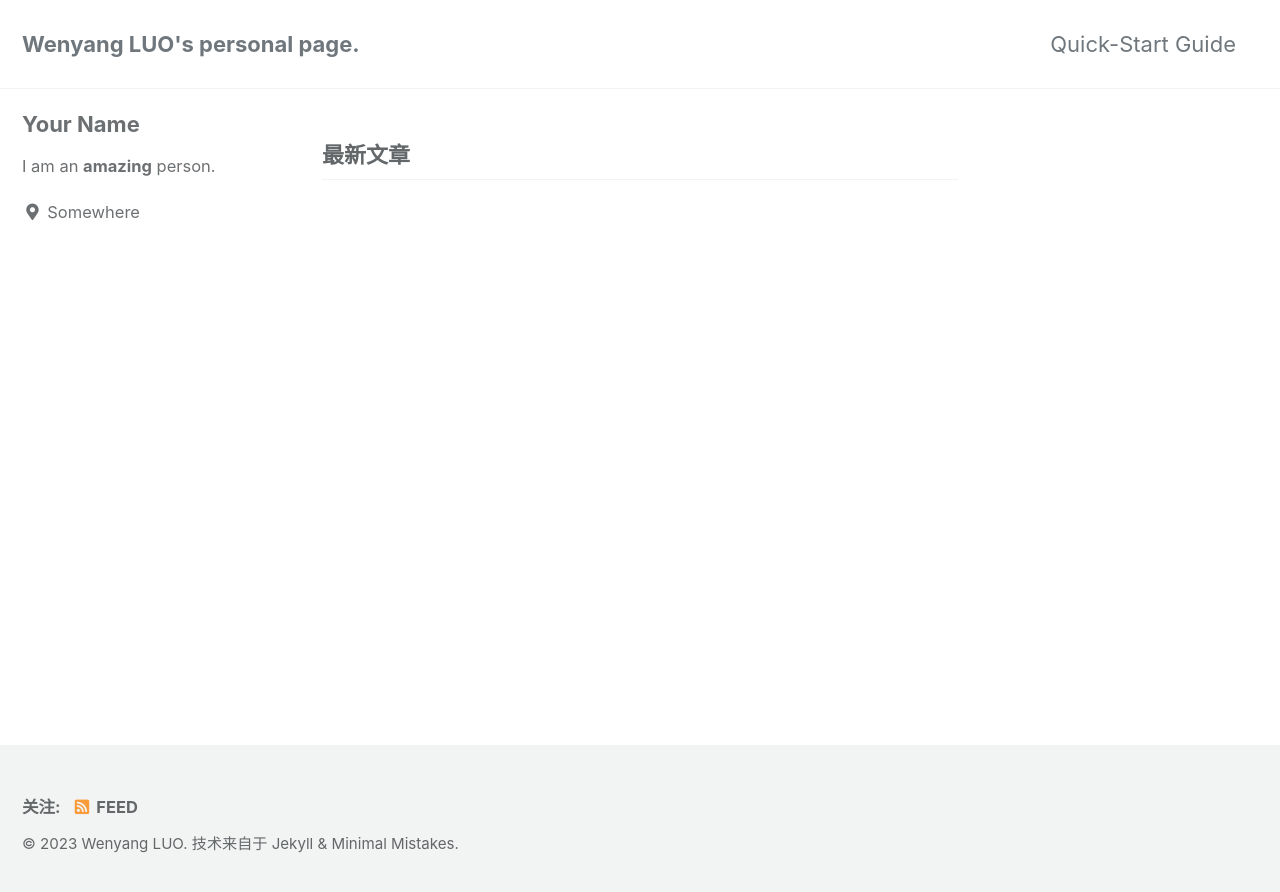
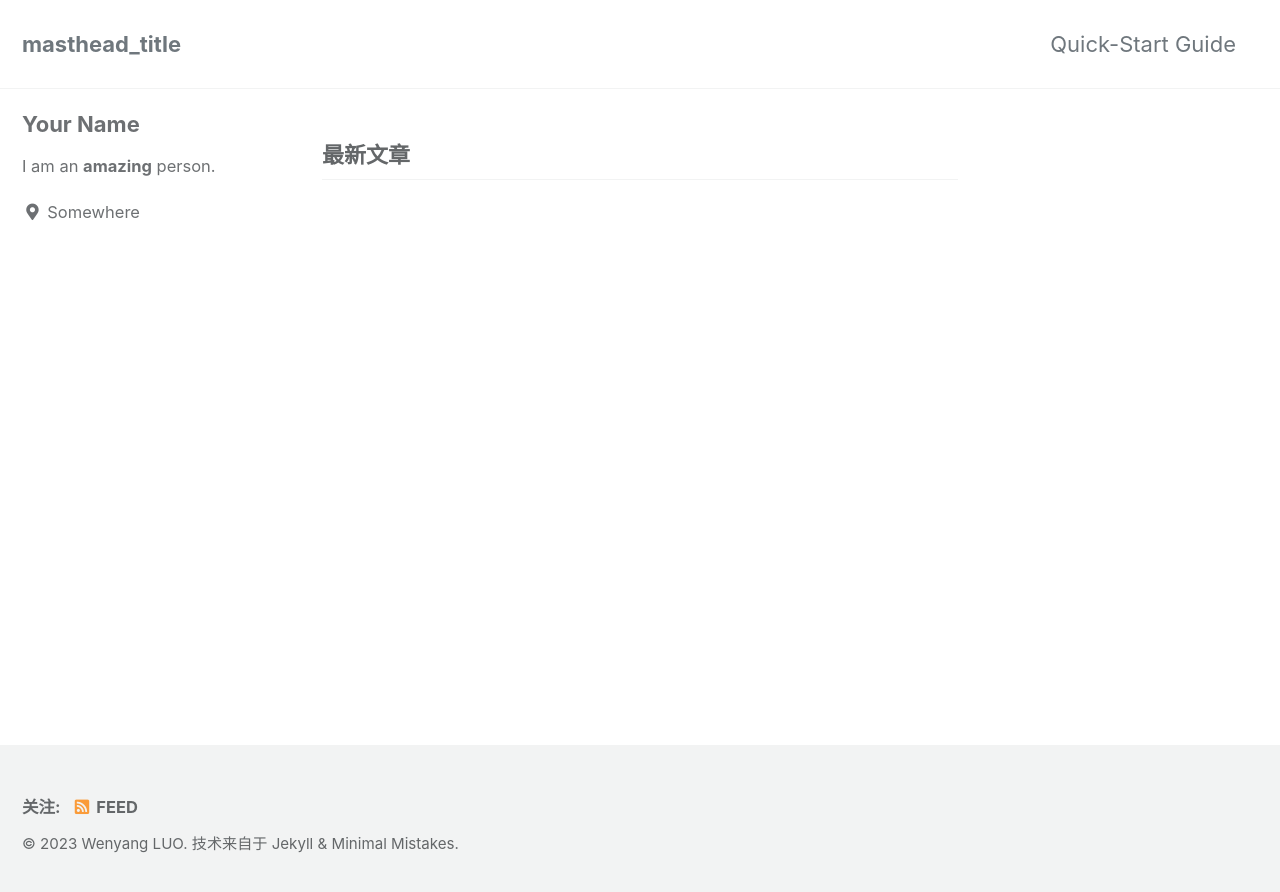
Before and after one commit to timturing/timturing.github.io, a Jekyll site: the page built from index.html, in a window 1280 px wide. Shown: the top 892 px of the page. Built offline with Jekyll 4.4.1, drawn with Linux system fonts in a browser that asks for light colours; cached includes are drawn as plain includes; the list of posts is cut into pages by our own code.

Commit message:
update some part

```diff
--- a/_config.yml
+++ b/_config.yml
@@ -24,9 +24,9 @@ description              : "This is a personal website to describe myself, write
 url                      : "https://xiaoluotongxuelalala.github.io/" # the base hostname & protocol for your site e.g. "https://mmistakes.github.io"
 baseurl                  : # the subpath of your site, e.g. "/blog"
 repository               : "xiaoluotongxuelalala/xiaoluotongxuelalala.github.io" # GitHub username/repo-name e.g. "mmistakes/minimal-mistakes"
-teaser                   : # path of fallback teaser image, e.g. "/assets/images/500x300.png"
+teaser                   : "/assets/images/default.jpg" # path of fallback teaser image, e.g. "/assets/images/500x300.png"
 logo                     : # path of logo image to display in the masthead, e.g. "/assets/images/88x88.png"
-masthead_title           : # overrides the website title displayed in the masthead, use " " for no title
+masthead_title           : "masthead_title" # overrides the website title displayed in the masthead, use " " for no title
 # breadcrumbs            : false # true, false (default)
 words_per_minute         : 200
 comments:
```
Also changed, not shown: assets/images/default.jpg (added).
